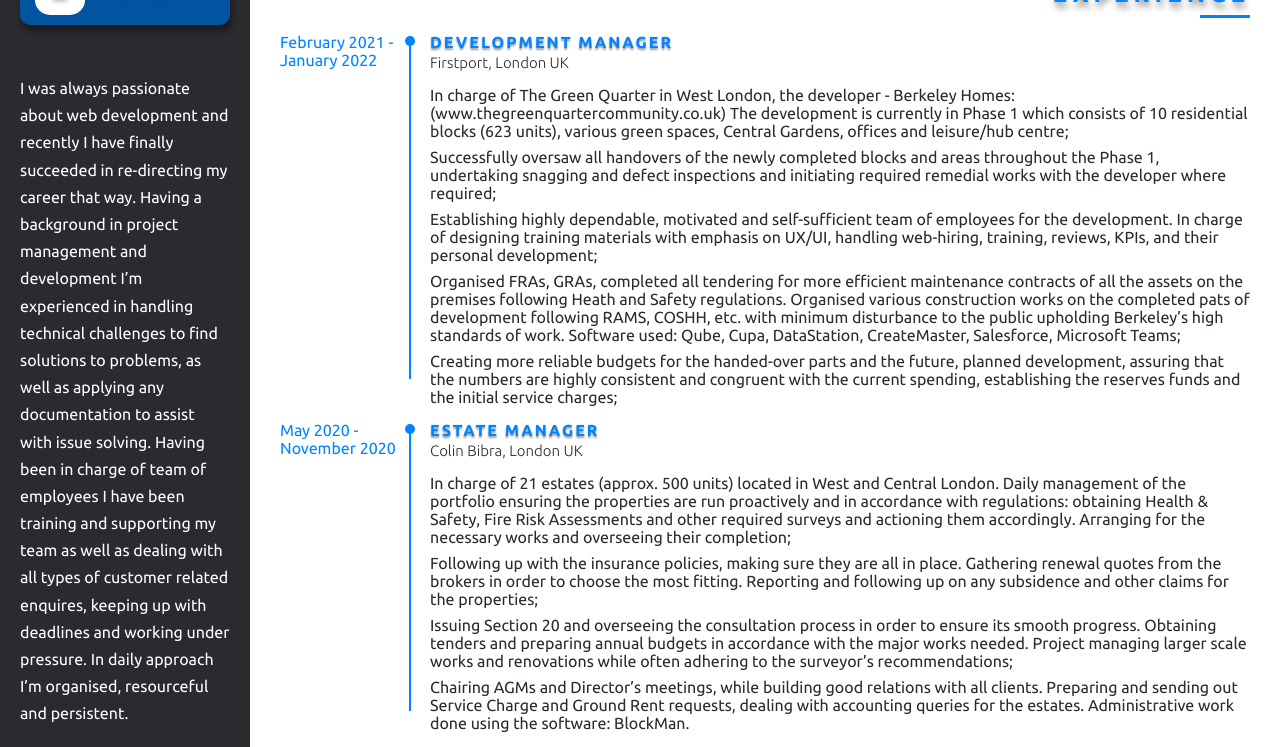
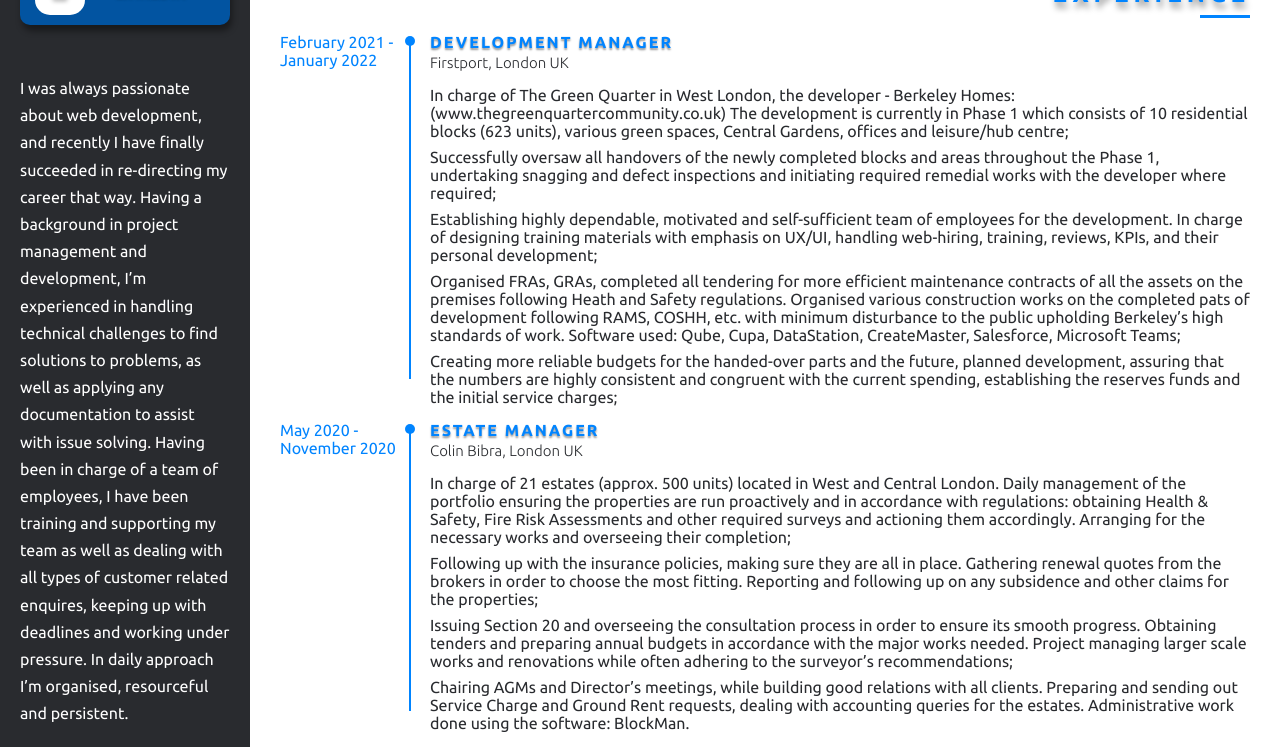
Before and after one commit to MaggieWesolowska/MW-career-CV, a plain HTML site: page index.html in a window 1280 px wide. Shown: the part 666-1413 px from the top of the page. Drawn offline with Linux system fonts and the light colour scheme.

Commit message:
corrected spelling

```diff
--- a/index.html
+++ b/index.html
@@ -56,7 +56,7 @@
             </div>
           </div>
           <div class="about">
-            I was always passionate about web development and recently I have finally succeeded in re-directing my career that way. Having a background in project management and development I’m experienced in handling technical challenges to find solutions to problems, as well as applying any documentation to assist with issue solving. Having been in charge of team of employees I have been training and supporting my team as well as dealing with all types of customer related enquires, keeping up with deadlines and working under pressure. In daily approach I’m organised, resourceful and persistent.
+            I was always passionate about web development, and recently I have finally succeeded in re-directing my career that way. Having a background in project management and development, I’m experienced in handling technical challenges to find solutions to problems, as well as applying any documentation to assist with issue solving. Having been in charge of a team of employees, I have been training and supporting my team as well as dealing with all types of customer related enquires, keeping up with deadlines and working under pressure. In daily approach I’m organised, resourceful and persistent.
           </div>
           <div class="skills">
             <div class="title li_margin">Skills</div>
```
